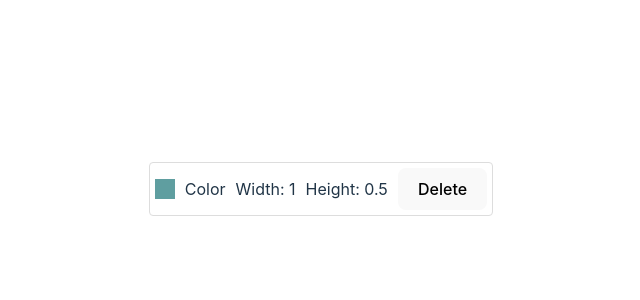
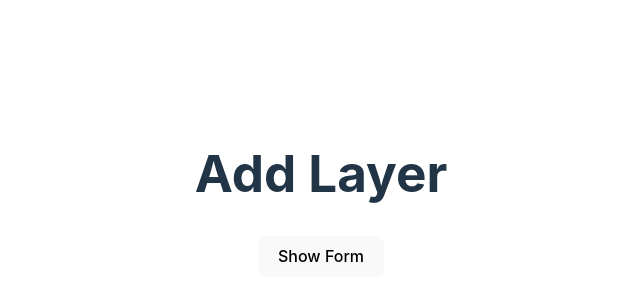
Before and after one commit to thishastobenoah/React-Project, a React (Vite) app: page / in a window 1280 px wide. Shown: the part 206-506 px from the top of the page, without its empty margins (319-959 px from the left). Built offline with nearby package versions, Linux system fonts and the light colour scheme.

Commit message:
finished delete layer

```diff
--- a/src/CakeBuilder.tsx
+++ b/src/CakeBuilder.tsx
@@ -1,16 +1,21 @@
-import { LayerBuilder } from './LayerBuilder'
-import addLayer from './LayerAdd';
+import { LayerBuilder } from './LayerBuilder';
+import LayerAdd from './LayerAdd'; // make sure this is the correct import, it should be LayerAdd, not addLayer
+import { Layer } from './Layer';
 
+interface CakeBuilderProps {
+  layers: Layer[];
+  deleteLayer: (index: number) => void;
+}
 
-
-function CakeBuilder({layers, deleteLayer}: CakeBuilderProps) {
-
+function CakeBuilder({ layers, deleteLayer }: CakeBuilderProps) {
   return (
     <>
-    <LayerBuilder layer={{height:.5, width:1, color: "#5F9EA0"}}/>
-    <addLayer/>
+      {layers.map((layer, index) => (
+        <LayerBuilder key={index} layer={layer} deleteLayer={() => deleteLayer(index)} />
+      ))}
+      <LayerAdd />
     </>
-  )
+  );
 }
 
-export default CakeBuilder
+export default CakeBuilder;
```
